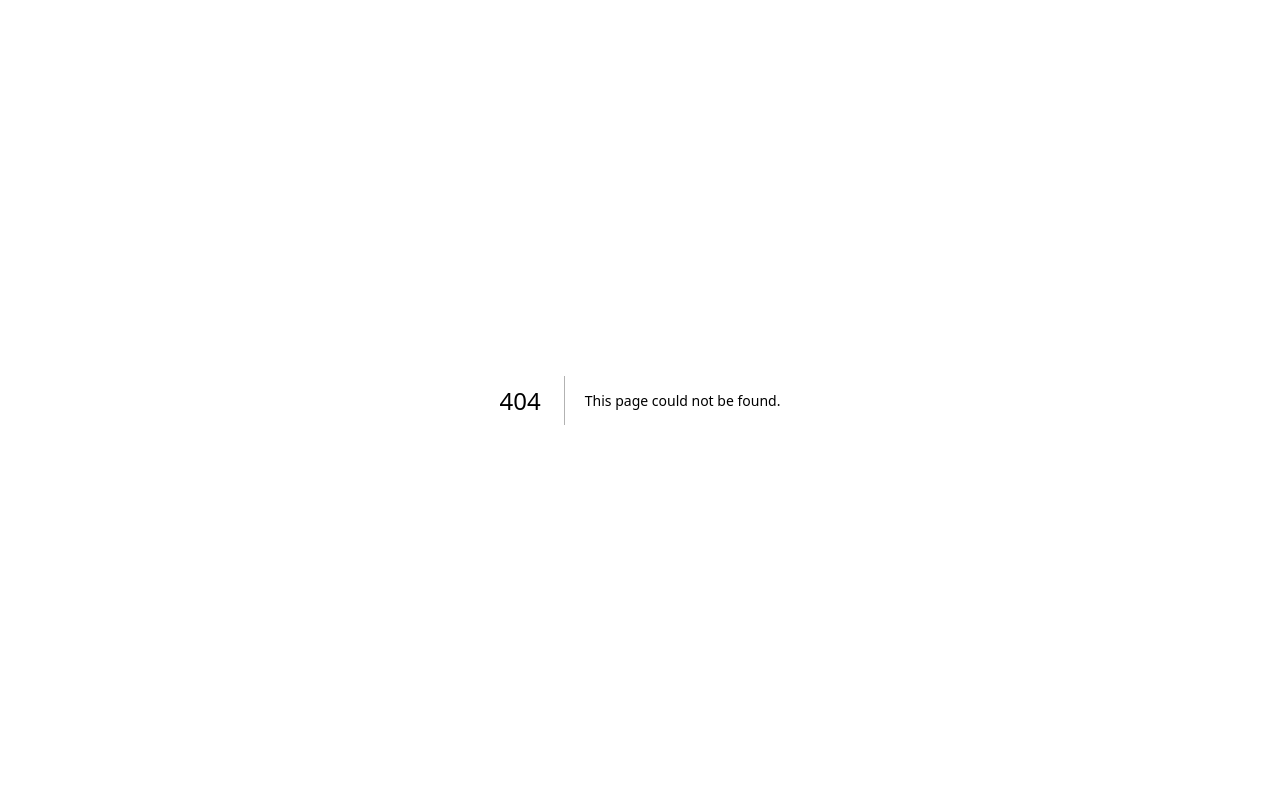
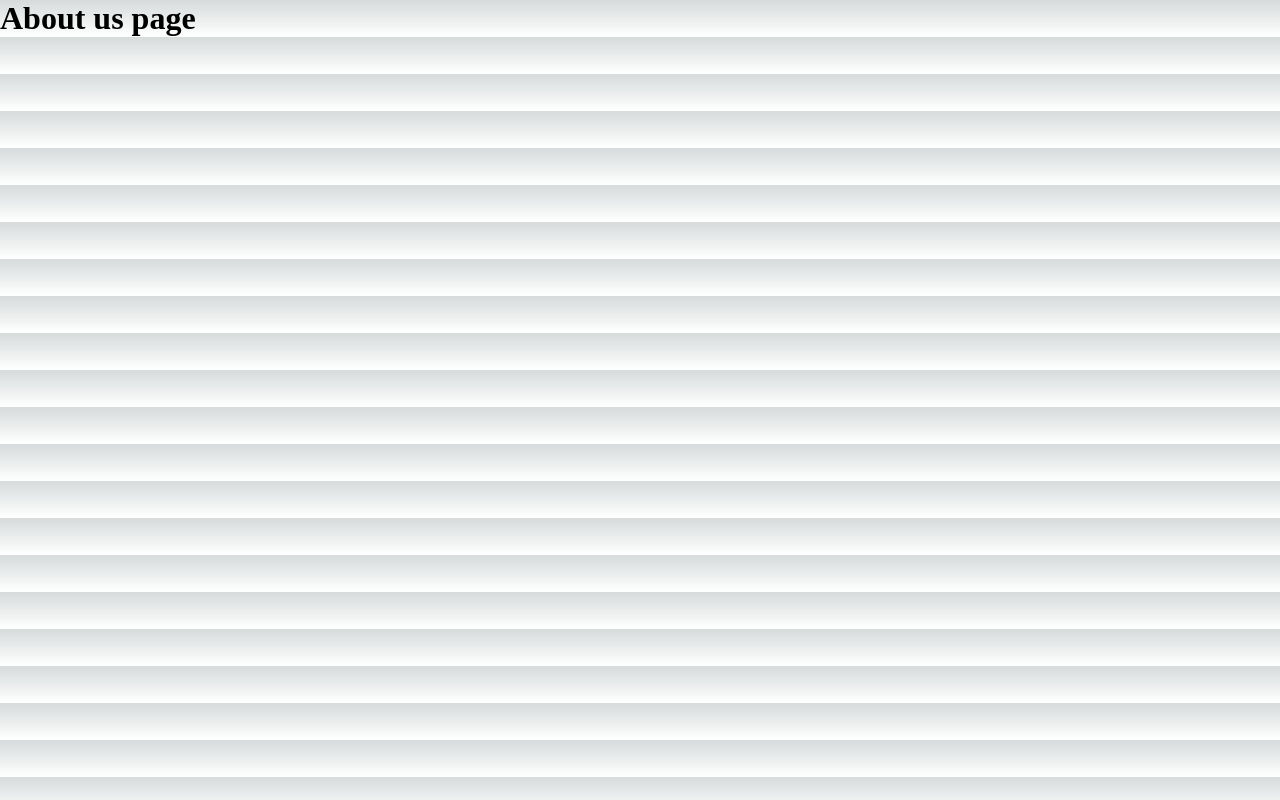
Before and after one commit to BurakAy/crypto-prices-app, a Next.js app: page /about in a window 1280 px wide. Before the commit this address had no page. Built offline with nearby package versions, Linux system fonts and the light colour scheme.

Commit message:
about page

```diff
--- /dev/null
+++ b/src/pages/about.js
@@ -0,0 +1,5 @@
+const About = () => {
+  return <h1>About us page</h1>;
+};
+
+export default About;
```
